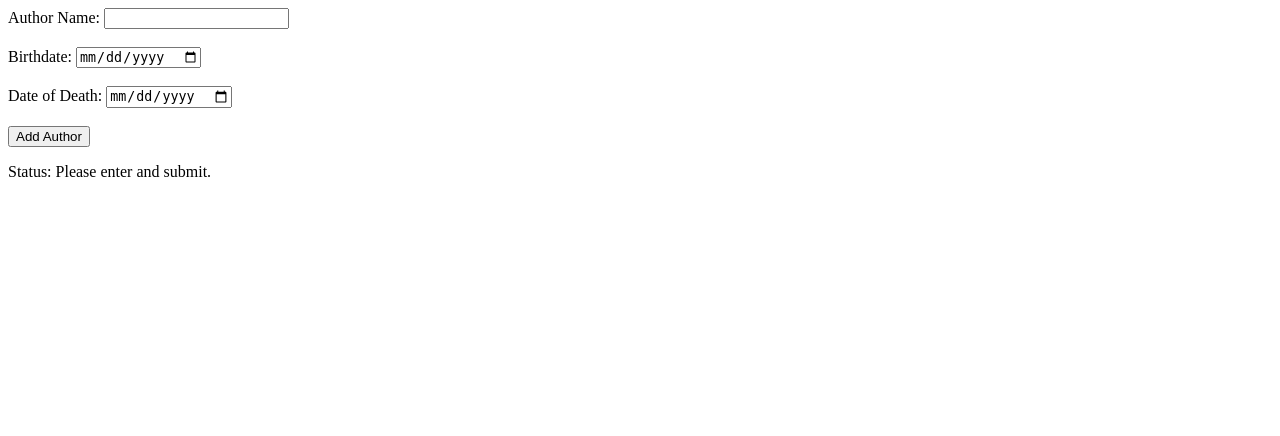
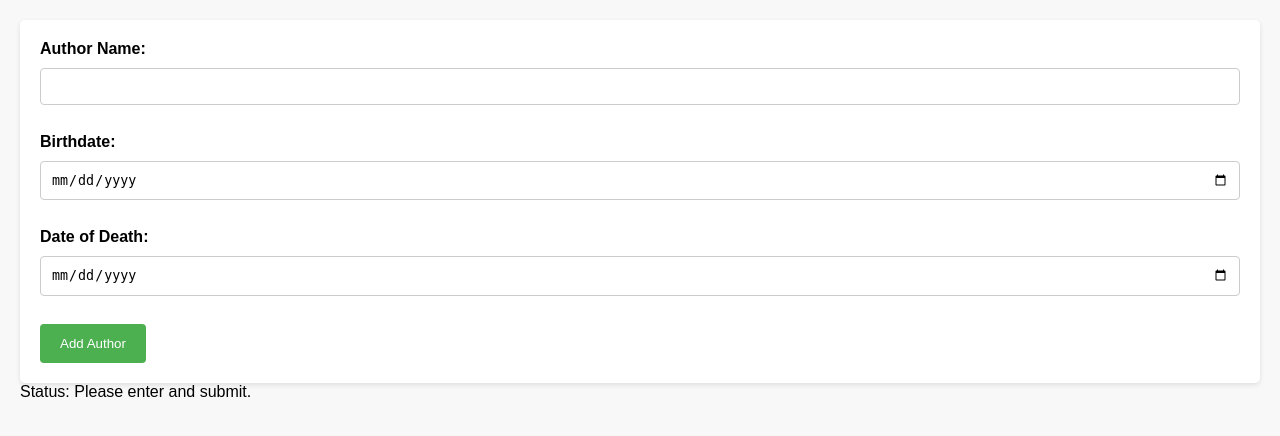
Before and after one commit to nebielm/Book-Alchemy, a Flask app: page /add_author in a window 1280 px wide. Shown: the top 436 px of the page. Run offline with Flask 3, Linux system fonts and the light colour scheme.

Commit message:
added css file and errorhandling if bookcover is not available

```diff
--- a/app.py
+++ b/app.py
@@ -14,7 +14,7 @@ engine = create_engine('sqlite:///data/library.sqlite')
 Session = sessionmaker(bind=engine)
 session = Session()
 
-app = Flask(__name__)
+app = Flask(__name__, static_url_path='/static')
 
 # # Absolute path to the current directory
 # basedir = os.path.abspath(os.path.dirname(__file__))
@@ -106,7 +106,10 @@ def home():
                 continue
         res = requests.get(BASE_URL + book.isbn)
         book_dict = res.json()
-        cover_url = book_dict['items'][0]['volumeInfo']['imageLinks']['thumbnail']
+        try:
+            cover_url = book_dict['items'][0]['volumeInfo']['imageLinks']['thumbnail']
+        except Exception:
+            cover_url = 'https://www.klett-cotta.de/assets/default-image.jpg'
         author = session.query(Author.name).filter(Author.id == book.author_id).one()
         info[book.title] = [author, cover_url]
     if len(info) > 0:
--- /dev/null
+++ b/static/styles.css
@@ -0,0 +1,125 @@
+/* Reset default styles */
+* {
+    box-sizing: border-box;
+    margin: 0;
+    padding: 0;
+}
+
+/* Body styles */
+body {
+    font-family: Arial, sans-serif;
+    background-color: #f8f8f8;
+    padding: 20px;
+}
+
+/* Container styles */
+.container {
+    max-width: 1200px;
+    margin: 0 auto;
+}
+
+/* Form styles */
+form {
+    background-color: #fff;
+    padding: 20px;
+    border-radius: 5px;
+    box-shadow: 0 2px 5px rgba(0,0,0,0.1);
+}
+
+form label {
+    display: block;
+    font-weight: bold;
+    margin-bottom: 10px;
+}
+
+form input[type="text"],
+form input[type="number"],
+form input[type="date"],
+form select {
+    width: 100%;
+    padding: 10px;
+    margin-bottom: 10px;
+    border: 1px solid #ccc;
+    border-radius: 4px;
+    box-sizing: border-box;
+}
+
+form input[type="submit"],
+form button {
+    background-color: #4CAF50;
+    color: white;
+    padding: 12px 20px;
+    border: none;
+    border-radius: 4px;
+    cursor: pointer;
+}
+
+form input[type="submit"]:hover,
+form button:hover {
+    background-color: #45a049;
+}
+
+/* Book list styles */
+.book-list {
+    display: flex;
+    flex-wrap: wrap;
+    justify-content: space-between; /* Adjust alignment as needed */
+    gap: 20px;
+    padding: 0;
+    list-style-type: none;
+}
+
+.book-item {
+    width: calc(20% - 20px); /* Adjust as needed */
+    border: 1px solid #ccc;
+    border-radius: 5px;
+    background-color: #fff;
+    overflow: hidden; /* Ensure images don't overflow */
+}
+
+.book-item img {
+    width: 100%;
+    height: auto;
+    max-height: 200px; /* Adjust maximum height as needed */
+    object-fit: contain; /* Maintain aspect ratio and fit within the container */
+    border-top-left-radius: 5px;
+    border-top-right-radius: 5px;
+}
+
+.book-item-content {
+    padding: 15px;
+}
+
+.book-item h3 {
+    margin-bottom: 5px;
+    font-size: 16px; /* Adjust font size as needed */
+}
+
+.book-item h5 {
+    color: #666;
+    margin-bottom: 10px;
+    font-size: 14px; /* Adjust font size as needed */
+}
+
+.book-item .delete-form {
+    margin-top: 10px;
+}
+
+/* Responsive adjustments */
+@media (max-width: 1200px) {
+    .book-item {
+        width: calc(25% - 20px); /* Four items per row on smaller screens */
+    }
+}
+
+@media (max-width: 992px) {
+    .book-item {
+        width: calc(33.33% - 20px); /* Three items per row on smaller screens */
+    }
+}
+
+@media (max-width: 768px) {
+    .book-item {
+        width: calc(50% - 20px); /* Two items per row on smaller screens */
+    }
+}
--- a/templates/add_author.html
+++ b/templates/add_author.html
@@ -4,6 +4,8 @@
     <meta charset="UTF-8">
     <meta name="viewport" content="width=device-width, initial-scale=1.0">
     <meta http-equiv="X-UA-Compatible" content="ie=edge">
+    <title>Home Page</title>
+    <link rel="stylesheet" href="{{ url_for('static', filename='styles.css') }}">
   </head>
   <body>
 
--- a/templates/add_book.html
+++ b/templates/add_book.html
@@ -4,6 +4,8 @@
     <meta charset="UTF-8">
     <meta name="viewport" content="width=device-width, initial-scale=1.0">
     <meta http-equiv="X-UA-Compatible" content="ie=edge">
+    <title>Home Page</title>
+    <link rel="stylesheet" href="{{ url_for('static', filename='styles.css') }}">
   </head>
   <body>
 
```
Also changed, not shown: templates/home.html (+13 -4 lines), data/library.sqlite.
